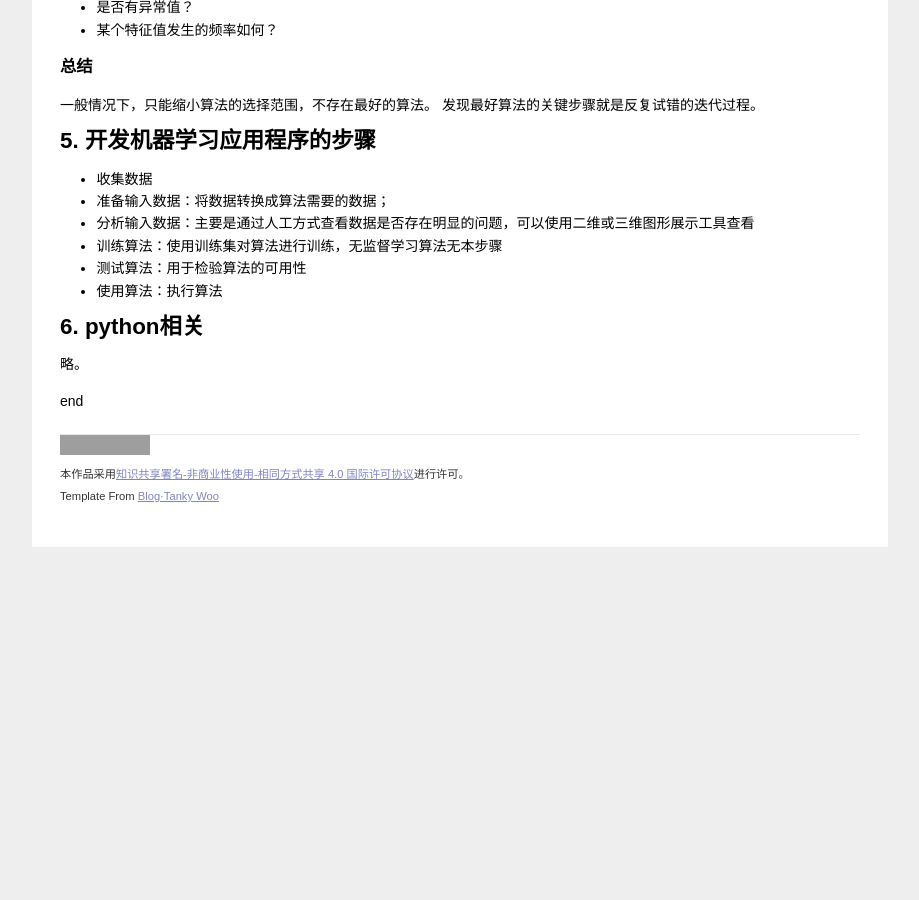
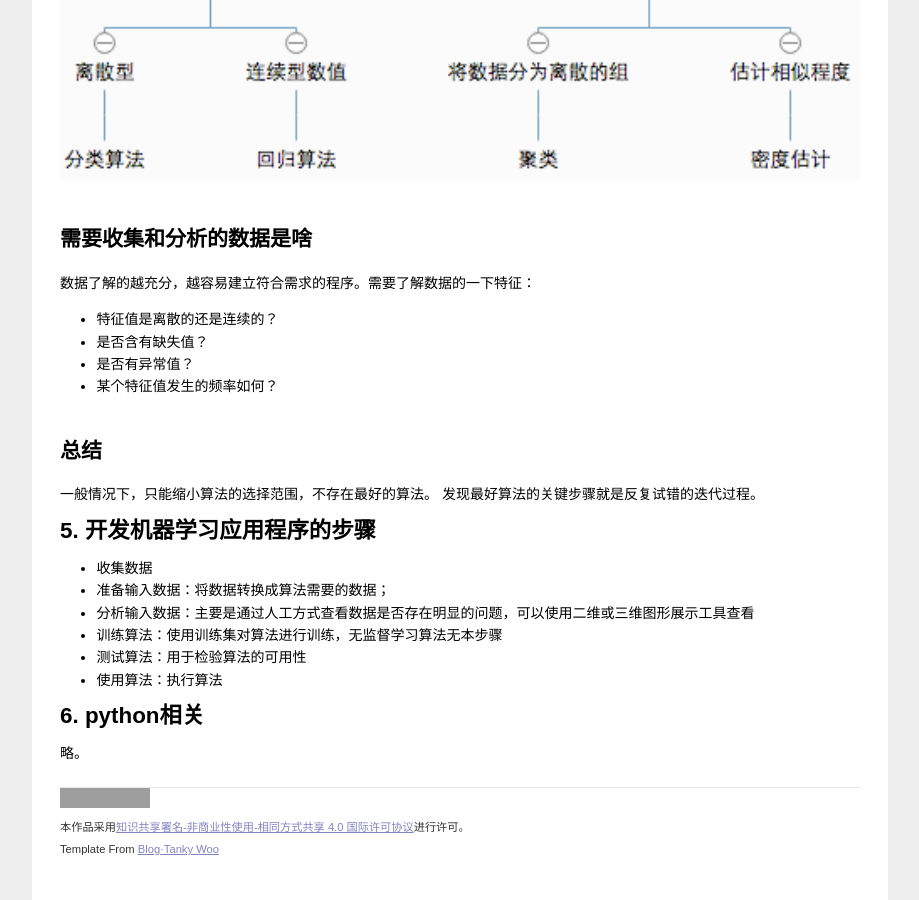
Before and after one commit to yangfeiffei/yangfeiffei.github.io, a Jekyll site: the page built from _posts/2017-2-22-Machine-Learning-in-Action-MLBasic.md, in a window 1280 px wide and 900 px high, scrolled down 2312 px. Shown: the whole window, without its empty margins (180-1099 px from the left). Built offline with Jekyll 4.4.1, drawn with Linux system fonts in a browser that asks for light colours; nearby versions of some CDN libraries; comment, search, counter and statistics services are not loaded; before the commit the page ends 2859 px from its top, so only the background shows below that; grey boxes are pictures that could not be loaded.

Commit message:
machineLearninginAction ml basic

```diff
--- a/_posts/2017-2-22-Machine-Learning-in-Action-MLBasic.md
+++ b/_posts/2017-2-22-Machine-Learning-in-Action-MLBasic.md
@@ -30,43 +30,43 @@ author: felo
 
 # 2. 关键术语
 
-### 专家系统
+## 专家系统
 
 机器学习的目标就是创建某个方向的专家系统，替代这个方向的专家学者（理想）。
 
-### 特征和实例
+## 特征和实例
 
 特征，也叫作属性。一个样本中实例的属性，说直白一点就是表中的列。表中的每一行就是一个实例。
 每个属性对应的值可以是数值型、bool型、颜色等等。
 
-### 分类
+## 分类
 
 分类是机器学习的主要任务，区分实例的类别。
 
-### 训练集
+## 训练集
 
 用于训练机器学习算法。既包含特征，也包含结果。直白一些就是一些人工已经经过分类的数据集，用于机器
 来学习，让机器也具备分类能力的基础数据。
 
 
-### 目标变量或类别
+## 目标变量或类别
 
 训练集中的已经分好的类别，叫做目标变量
 
-### 知识表示
+## 知识表示
 
 使用机器学习解决实际问题，并将它用规则集、或概率分布等方法表示出来。
 
 
 # 3. 机器学习的主要任务
 
-### 监督学习
+## 监督学习
 
 包括分类和回归。分类指将数据归类，回归如求数据点的最优拟合曲线。
 监督学习必须知道要预测什么，及目标变量的分类信息是已经具备的。不能预测一个不知道的分类。
 
 
-### 无监督学习
+## 无监督学习
 
 没有确切的分类信息。
 将数据集合分成多个有相似特征的类，叫做聚类。
@@ -74,7 +74,7 @@ author: felo
 
 无监督学习可以将数据特征进行降维，更直观的展示数据。
 
-### 总结一下
+## 总结一下
 
 监督学习：
 
@@ -94,14 +94,14 @@ author: felo
 
 # 4. 如何选择合适的算法
 
-### 使用算法的目的
+## 使用算法的目的
 
 根据目的，可以进行选择算法，举个例子：
 
 ![](/images/MLiA/机器学习算法的选择.png)
 
 
-### 需要收集和分析的数据是啥
+## 需要收集和分析的数据是啥
 
 数据了解的越充分，越容易建立符合需求的程序。需要了解数据的一下特征：
 
@@ -110,7 +110,7 @@ author: felo
 - 是否有异常值？
 - 某个特征值发生的频率如何？
 
-### 总结
+## 总结
 
 一般情况下，只能缩小算法的选择范围，不存在最好的算法。
 发现最好算法的关键步骤就是反复试错的迭代过程。
@@ -128,33 +128,3 @@ author: felo
 # 6. python相关
 
 略。
-
-
-
-
-
-
-
-
-
-
-
-
-
-
-
-
-
-
-
-
-
-
-
-
-
-
-
-
-
-end
```
